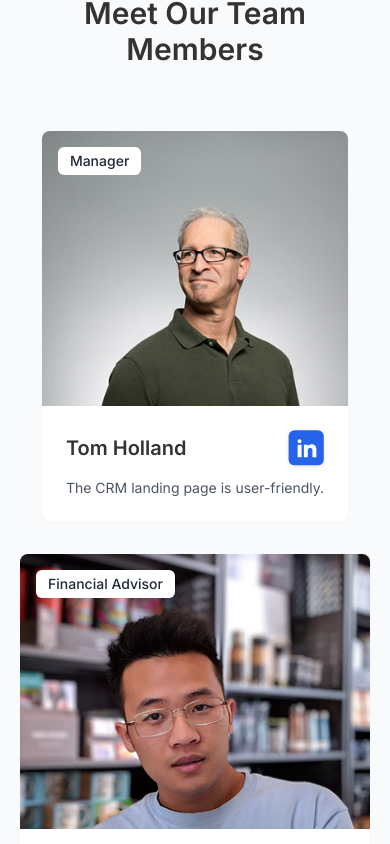
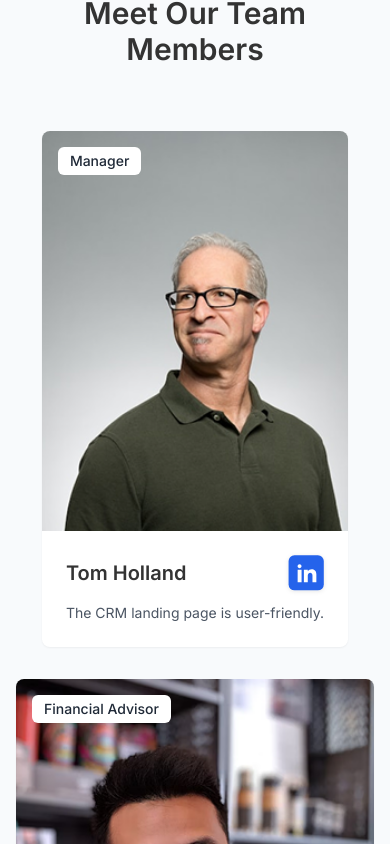
Before and after one commit to Wrttnspknbrkn/GydGenWave, a React (Vite) app: page /about-us in a window 390 px wide. Shown: the part 2280-3124 px from the top of the page. Built offline with nearby package versions, Linux system fonts and the light colour scheme.

Commit message:
Update aboutUs.scss

```diff
--- a/src/pages/aboutUs/aboutUs.scss
+++ b/src/pages/aboutUs/aboutUs.scss
@@ -127,7 +127,7 @@
       position: relative;
       overflow: hidden;
       aspect-ratio: 3/4;
-      max-height: 275px;
+      max-height: 400px; // Increased from 275px
 
       img {
         width: 100%;
@@ -148,6 +148,11 @@
       align-items: center;
       justify-content: center;
 
+      img {
+        width: 36px; // Increased from 28px
+        height: 36px; // Increased from 28px
+      }
+
       &:hover {
         opacity: 0.8;
         transform: scale(1.1);
@@ -161,7 +166,7 @@
 
   @media (max-width: 640px) {
     .team-member-card {
-      max-width: 350px;
+      max-width: 400px; // Increased from 350px
       margin: 0 auto;
     }
   }
```
